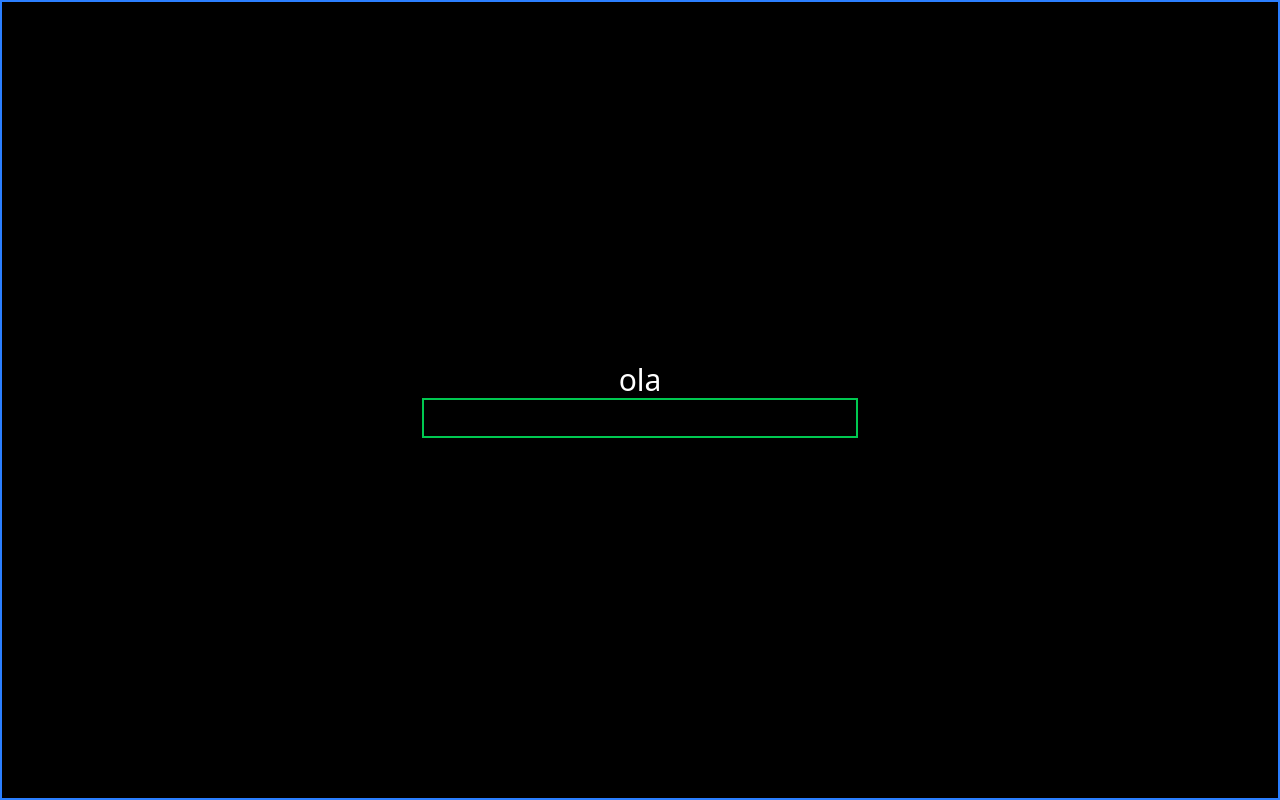
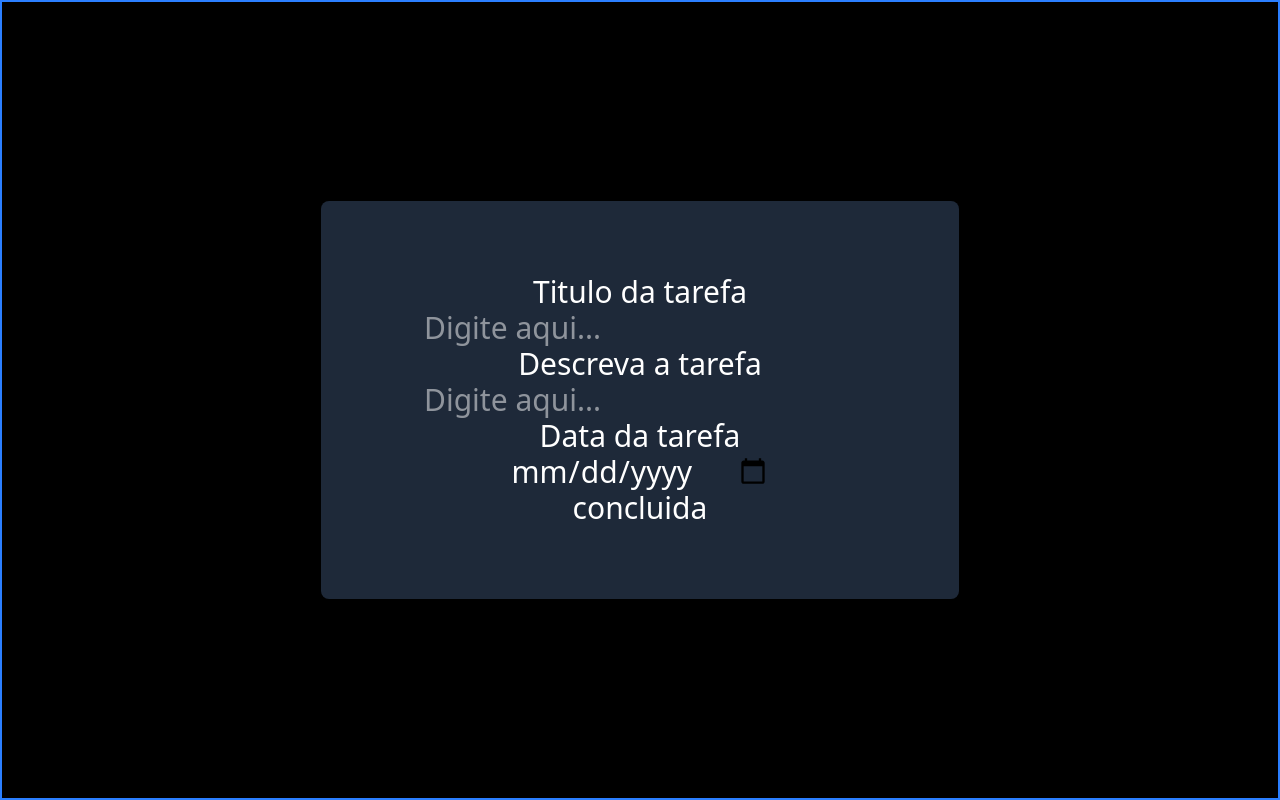
Before and after one commit to Lucas-FernandoJesus/todo-tasks, a website: page src/index.html in a window 1280 px wide. Drawn offline with Linux system fonts and the light colour scheme.

Commit message:
criando os primeiros labels e inputs, aprendendo com a documentação do tailwind

```diff
--- a/src/index.html
+++ b/src/index.html
@@ -1,5 +1,5 @@
 <!DOCTYPE html>
-<html lang="en">
+<html lang="pt-br">
   <head>
     <meta charset="UTF-8" />
     <meta name="viewport" content="width=device-width, initial-scale=1.0" />
@@ -9,12 +9,20 @@
   <body
     class="w-screen h-screen flex flex-col items-center justify-center bg-black text-3xl text-white border-2 border-blue-500"
   >
-    <div class="flex flex-col items-center justify-center">
-      <h2>ola</h2>
-      <form action="" class="border-2 border-green-500">
-        <span>
-          <input type="text" />
-        </span>
+    <div
+      class="flex flex-col items-center justify-center bg-auto bg-gray-800 w-1/2 h-1/2 rounded-lg shadow-lg p-8"
+    >
+      <form class="flex w-full h-full flex-col items-center justify-center">
+        <label>Titulo da tarefa</label>
+        <input type="text" placeholder="Digite aqui..." />
+
+        <label>Descreva a tarefa</label>
+        <input type="text" placeholder="Digite aqui..." />
+
+        <label>Data da tarefa</label>
+        <input type="date" />
+
+        <input type="button" value="concluida" />
       </form>
     </div>
   </body>
```
Also changed, not shown: src/output.css.
